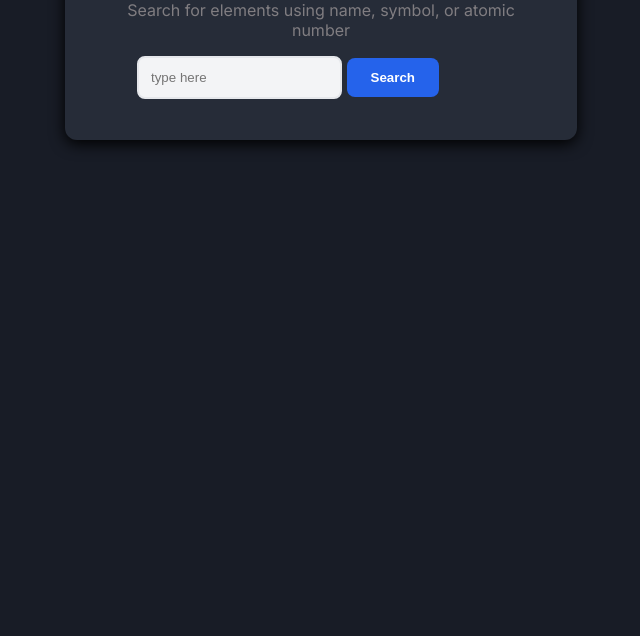
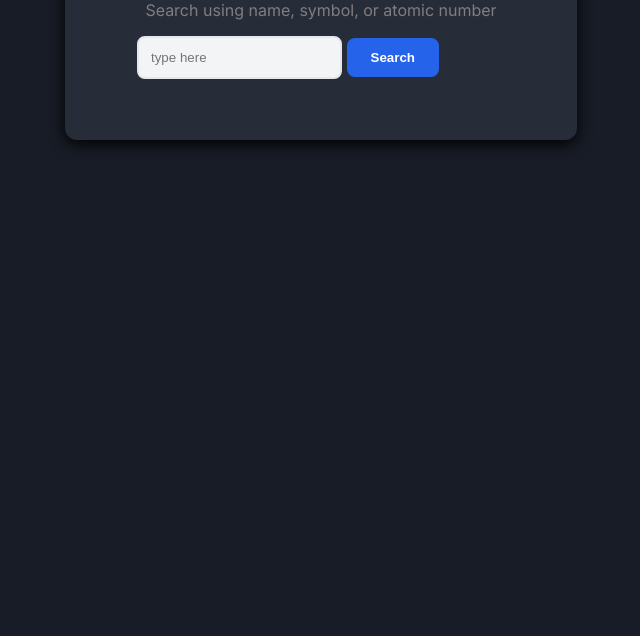
Before and after one commit to nahug67/element-find, a plain HTML site: page index.html in a window 1280 px wide. Shown: the part 164-800 px from the top of the page, without its empty margins (319-959 px from the left). Drawn offline with Linux system fonts and the light colour scheme.

Commit message:
Update index.html
ni

```diff
--- a/index.html
+++ b/index.html
@@ -17,7 +17,7 @@
 
 <div class="container">
     <h1>Element finder</h1>
-    <p>Search for elements using name, symbol, or atomic number </p>
+    <p>Search using name, symbol, or atomic number </p>
 
     <div>
         <input type="text" id="search-input" placeholder="type here">
```
